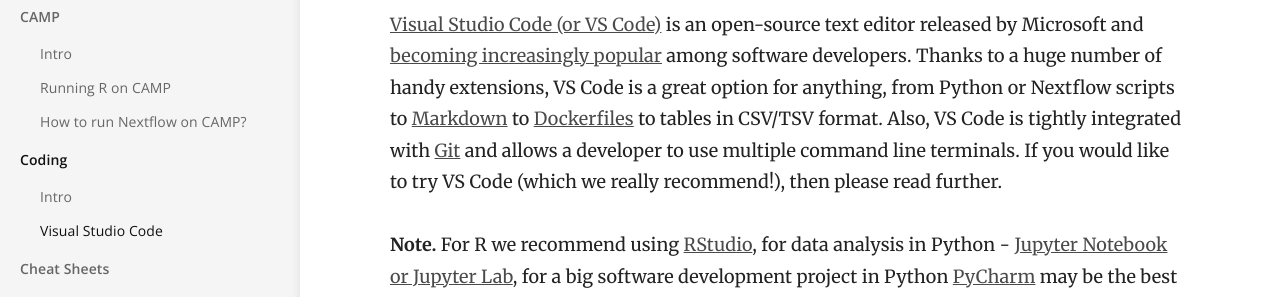
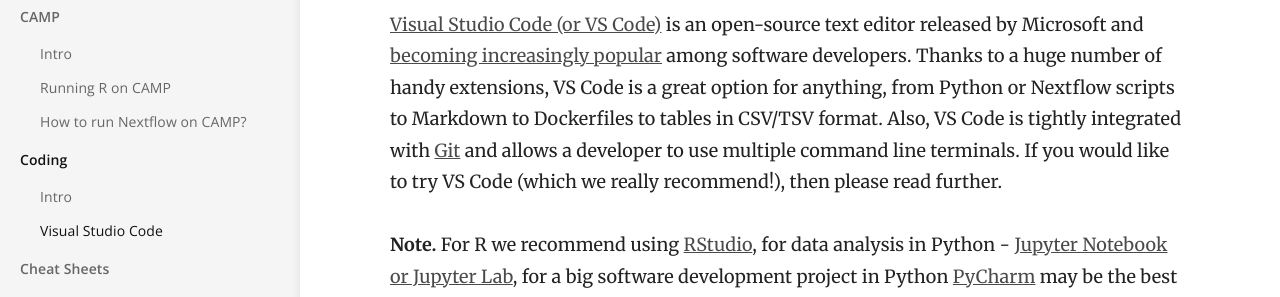
Before and after one commit to luslab/luslab.github.io, a Jekyll site: the page built from _docs/Coding/VS_Code.md, in a window 1280 px wide. Shown: the part 183-480 px from the top of the page. Built offline with Jekyll 4.4.1, drawn with Linux system fonts in a browser that asks for light colours; part of the change alters nothing that is shown.

Commit message:
Removed unnecessary links

```diff
--- a/_docs/Coding/VS_Code.md
+++ b/_docs/Coding/VS_Code.md
@@ -7,9 +7,7 @@ order: 2
 [Visual Studio Code (or VS Code)](https://code.visualstudio.com/) is an open-source text editor released by Microsoft and
 [becoming increasingly popular](https://insights.stackoverflow.com/survey/2019#development-environments-and-tools) among software developers.
 Thanks to a huge number of handy extensions, VS Code is a great option for anything, from Python or Nextflow scripts
-to [Markdown](https://guides.github.com/features/mastering-markdown/) to [Dockerfiles](https://docs.docker.com/engine/reference/builder/#format)
-to tables in CSV/TSV format. Also, VS Code is tightly integrated with [Git](../../reproducibility/git.md) and allows a developer to use multiple
-command line terminals. If you would like to try VS Code (which we really recommend!), then please read further.
+to Markdown to Dockerfiles to tables in CSV/TSV format. Also, VS Code is tightly integrated with [Git](../../reproducibility/git.md) and allows a developer to use multiple command line terminals. If you would like to try VS Code (which we really recommend!), then please read further.
 
 **Note.** For R we recommend using [RStudio](https://rstudio.com/), for data analysis in Python - [Jupyter Notebook or Jupyter Lab](https://jupyter.org/),
 for a big software development project in Python [PyCharm](https://www.jetbrains.com/pycharm/) may be the best environment;
```
